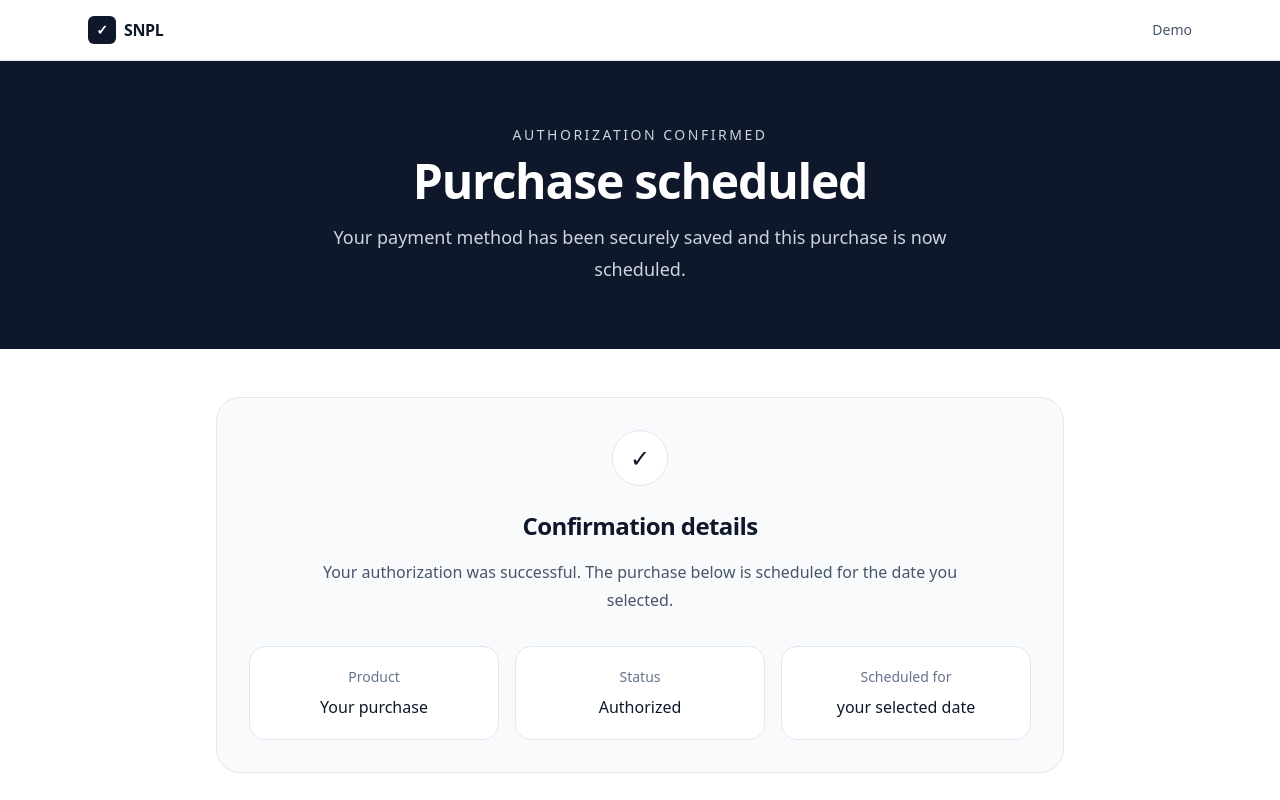
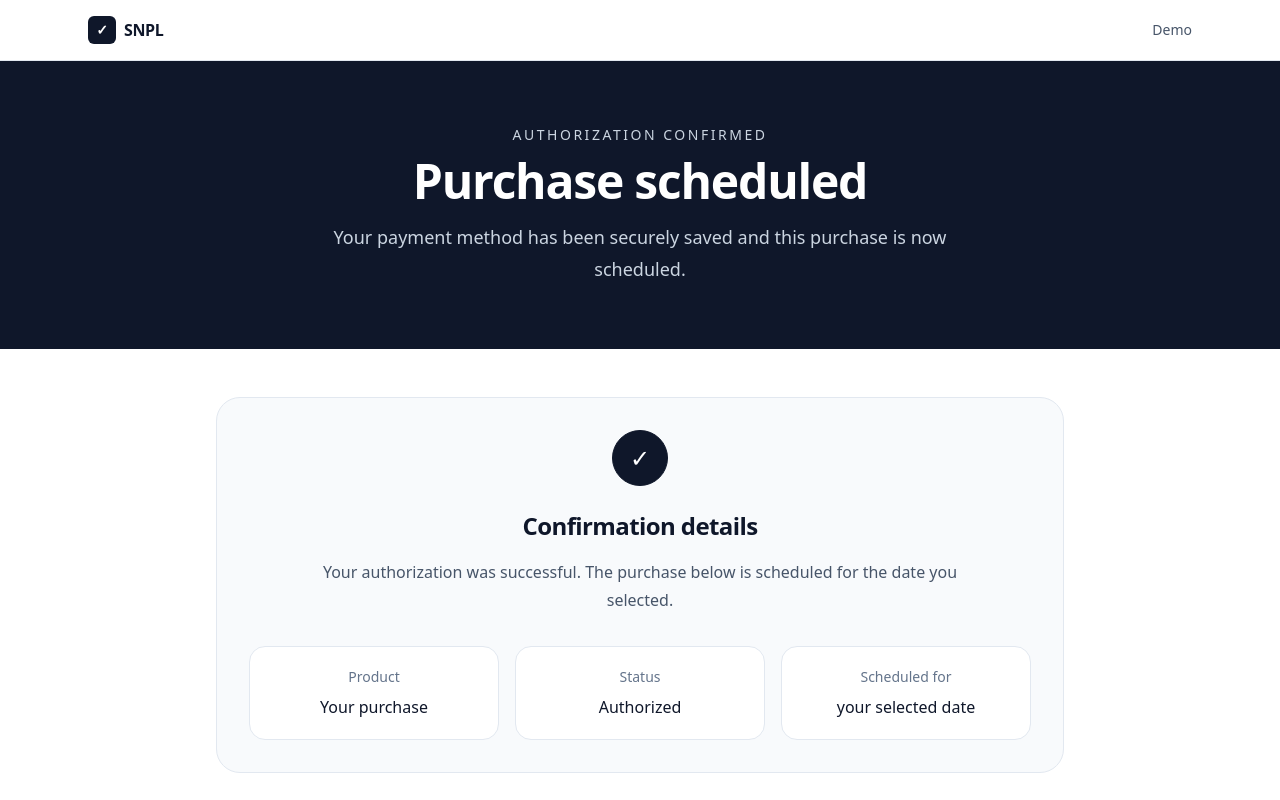
Before and after one commit to snpl-git/snpl-landingpage, a Next.js app: page /demo/success in a window 1280 px wide. Shown: the top 800 px of the page. Built offline with nearby package versions, Linux system fonts and the light colour scheme.

Commit message:
Update success page styles and colors

```diff
--- a/app/demo/success/page.tsx
+++ b/app/demo/success/page.tsx
@@ -38,7 +38,7 @@
       <section className="mx-auto max-w-4xl px-6 py-12">
         <div className="rounded-3xl border border-slate-200 bg-slate-50 p-8">
           <div className="mx-auto max-w-2xl text-center">
-            <div className="mx-auto mb-6 flex h-14 w-14 items-center justify-center rounded-full border border-slate-200 bg-white text-2xl text-slate-900">
+            <div className="mx-auto mb-6 flex h-14 w-14 items-center justify-center rounded-full border border-slate-900 bg-slate-900 text-2xl text-white">
               ✓
             </div>
 
```
